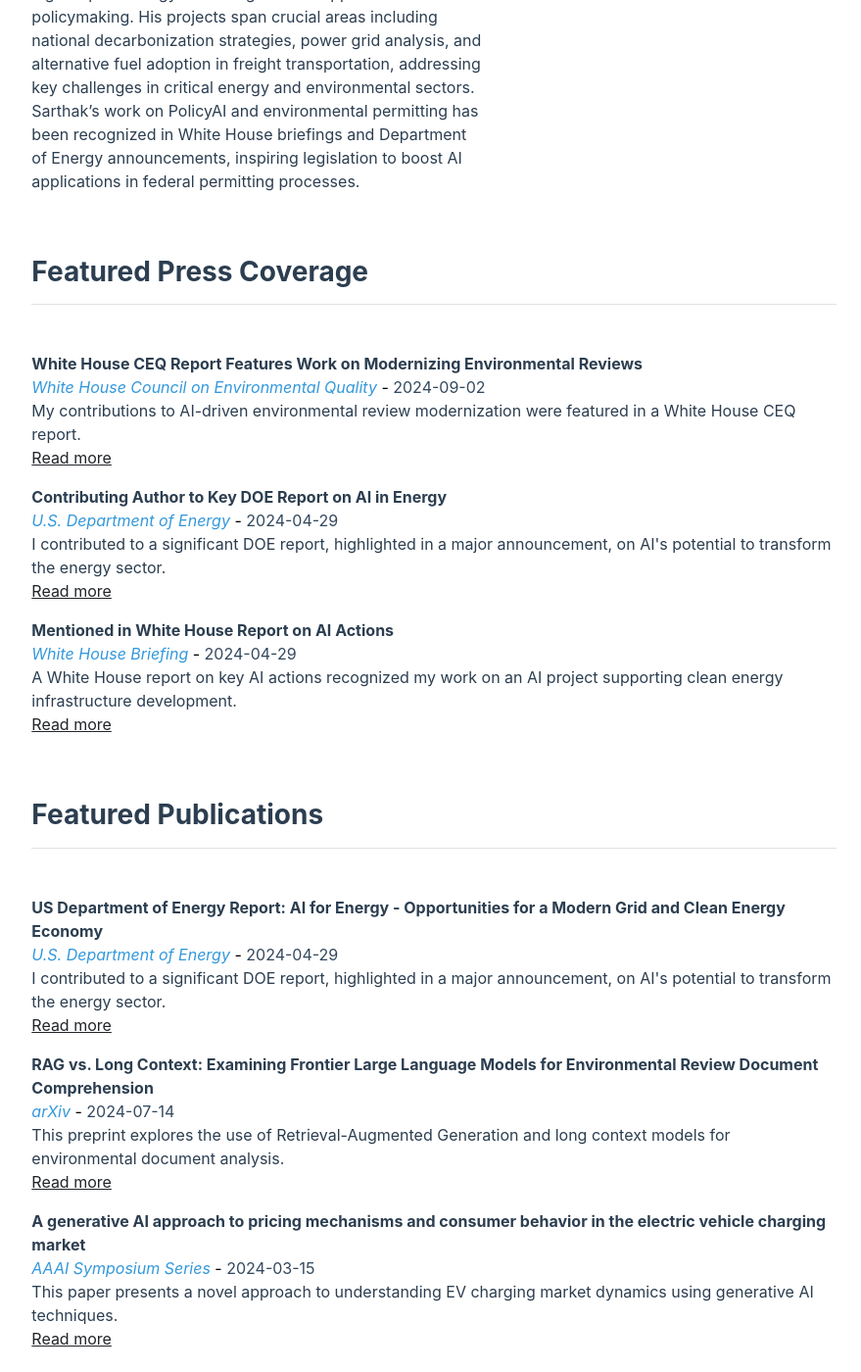
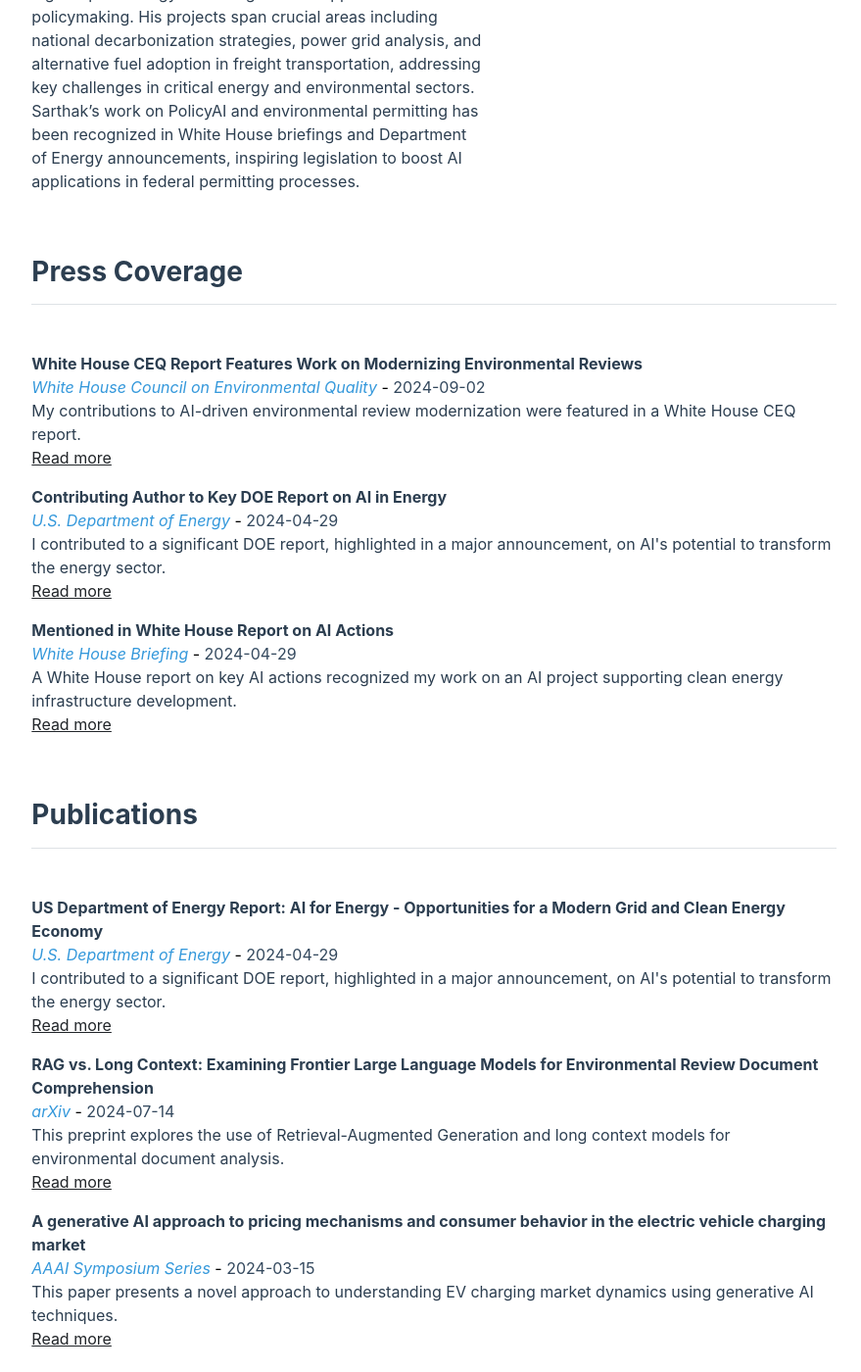
Before and after one commit to sarthakchat/sarthakchat.github.io, a Jekyll site: the page built from index.md, in a window 1280 px wide and 1400 px high, scrolled down 610 px. Shown: the whole window at 98% size, without its empty margins (197-1076 px from the left). Built offline with Jekyll 4.4.1, drawn with Linux system fonts in a browser that asks for light colours.

Commit message:
Update home.html

```diff
--- a/_layouts/home.html
+++ b/_layouts/home.html
@@ -14,7 +14,7 @@ layout: default
 
 <div class="row g-5 mb-5">
   <div class="col-md-12">
-    <h3 class="fw-bold border-bottom pb-3 mb-5" style="color: #2C3E50;">Featured Press Coverage</h3>
+    <h3 class="fw-bold border-bottom pb-3 mb-5" style="color: #2C3E50;">Press Coverage</h3>
     <div class="news-coverage">
       {% for item in site.data.settings.featured_news_coverage %}
         <p>
@@ -31,7 +31,7 @@ layout: default
 
 <div class="row g-5 mb-5">
   <div class="col-md-12">
-    <h3 class="fw-bold border-bottom pb-3 mb-5" style="color: #2C3E50;">Featured Publications</h3>
+    <h3 class="fw-bold border-bottom pb-3 mb-5" style="color: #2C3E50;">Publications</h3>
     <div class="featured-publications">
       {% for item in site.data.settings.featured_publications %}
         <p>
```
